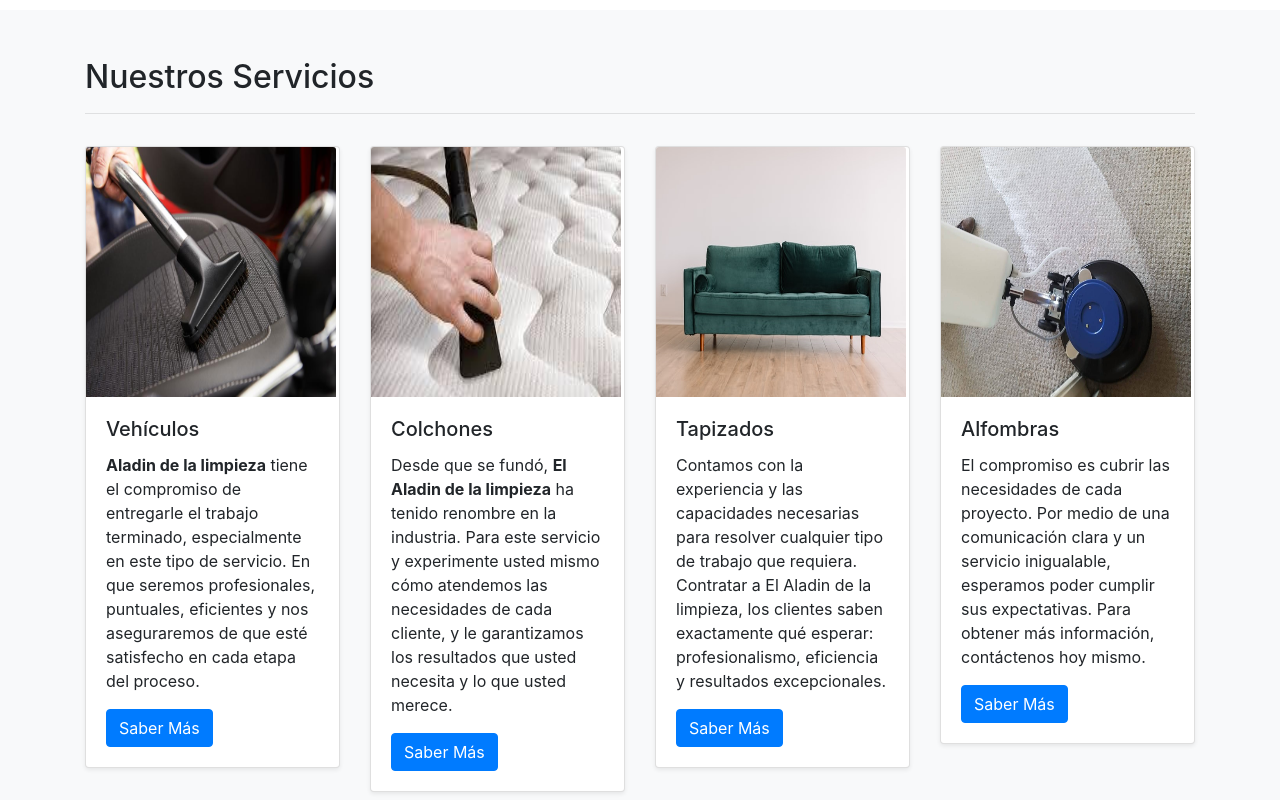
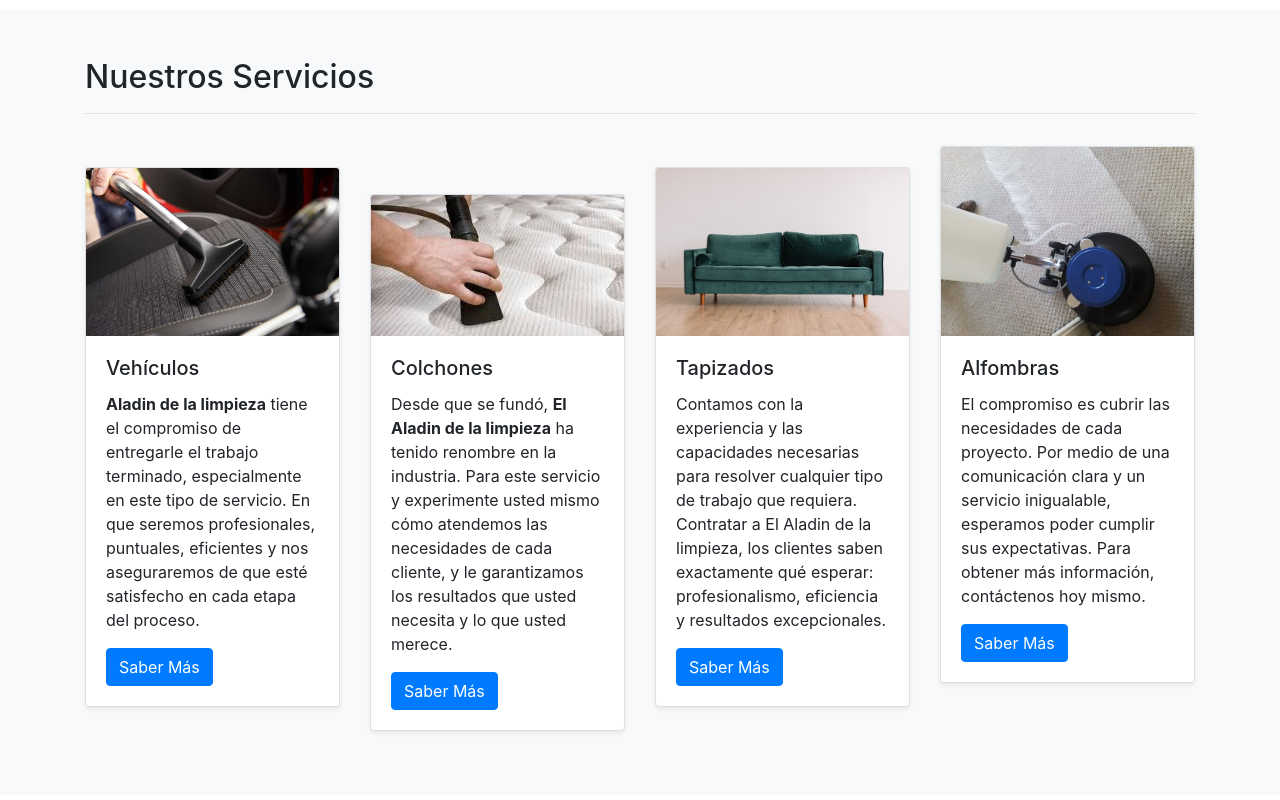
Before and after one commit to diegomanuelarenhardt/proyecto_coder, a website: page index.html in a window 1280 px wide. Shown: the part 1260-2060 px from the top of the page. Drawn offline with nearby package versions, Linux system fonts and the light colour scheme.

Commit message:
cambiamos el responsive-seccion .nuestrosServicios

```diff
--- a/index.html
+++ b/index.html
@@ -102,7 +102,7 @@
                 <h2>Nuestros Servicios</h2>
                 <hr />
                 <div class="row align-items-baseline">
-                    <div class="nuestrosServicios__vehiculos col-md-3 py-3">
+                    <div class="nuestrosServicios__vehiculos col-md-6 col-lg-3 py-3">
                         <div class="card shadow-sm">
                             <img src="img/tapizado.jpg" class="card-img-top" alt="..." />
                             <div class="card-body">
@@ -117,7 +117,7 @@
                             </div>
                         </div>
                     </div>
-                    <div class="nuestrosServicios__colchones col-md-3 py-3">
+                    <div class="nuestrosServicios__colchones col-md-6 col-lg-3 py-3">
                         <div class="card shadow-sm">
                             <img src="img/limpiezadecolchon.jpg" class="card-img-top" alt="..." />
                             <div class="card-body">
@@ -132,7 +132,7 @@
                             </div>
                         </div>
                     </div>
-                    <div class="nuestrosServicios__tapizados col-md-3 py-3">
+                    <div class="nuestrosServicios__tapizados col-md-6 col-lg-3 py-3">
                         <div class="card shadow-sm">
                             <img src="img/sofa.jpg" class="card-img-top" alt="..." />
                             <div class="card-body">
@@ -147,7 +147,7 @@
                             </div>
                         </div>
                     </div>
-                    <div class="nuestrosServicios__alfombras col-md-3 py-3">
+                    <div class="nuestrosServicios__alfombras col-md-6 col-lg-3 py-3">
                         <div class="card shadow-sm">
                             <img src="img/Alfombras.jpg" class="card-img-top" alt="..." />
                             <div class="card-body">
--- a/scss/main.scss
+++ b/scss/main.scss
@@ -17,10 +17,3 @@
       height: 150px;
     }
   }
-
-.nuestrosServicios {
-  img {
-    height: 250px;
-    width: 250px;
-  }
-}
```
Also changed, not shown: css/main.css.
